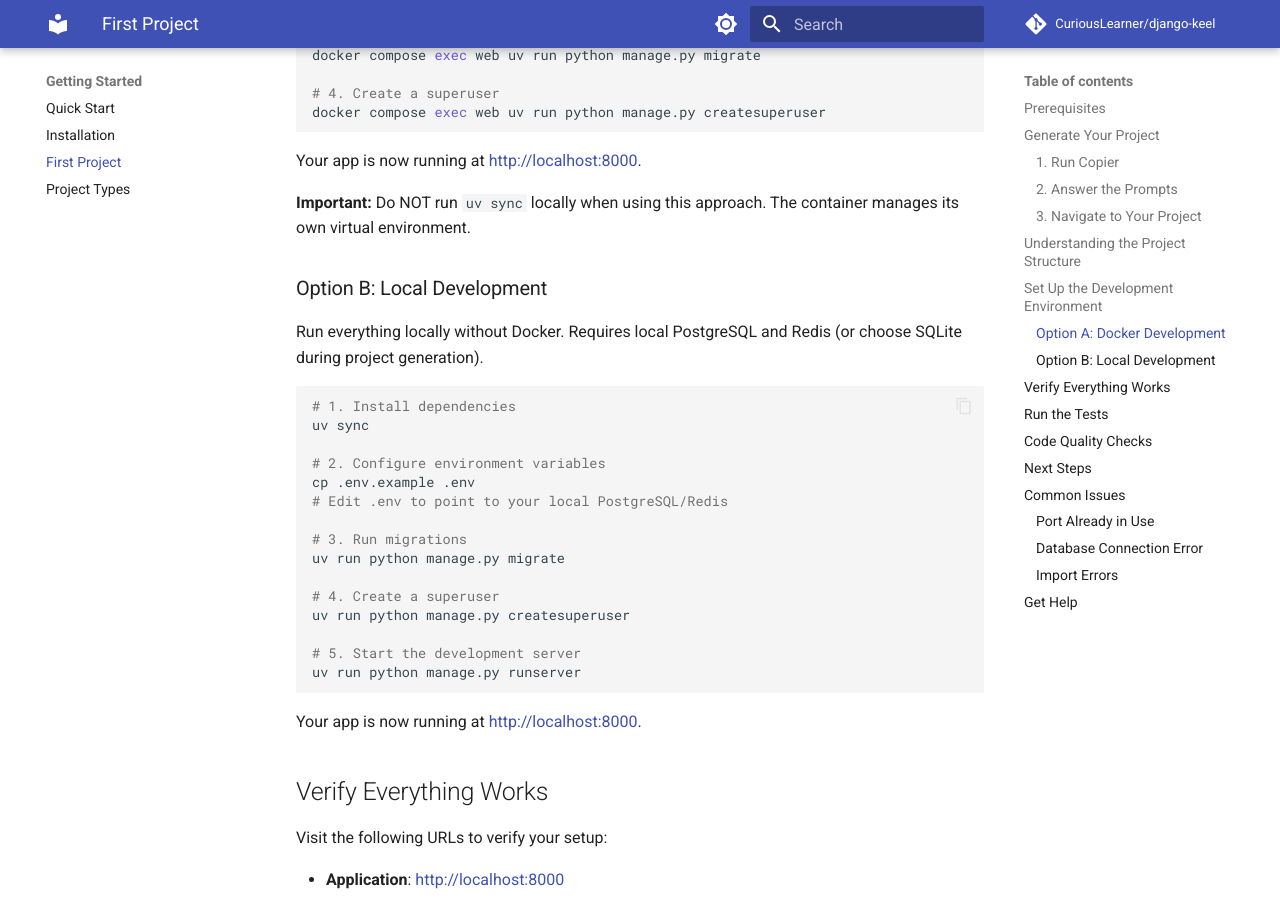
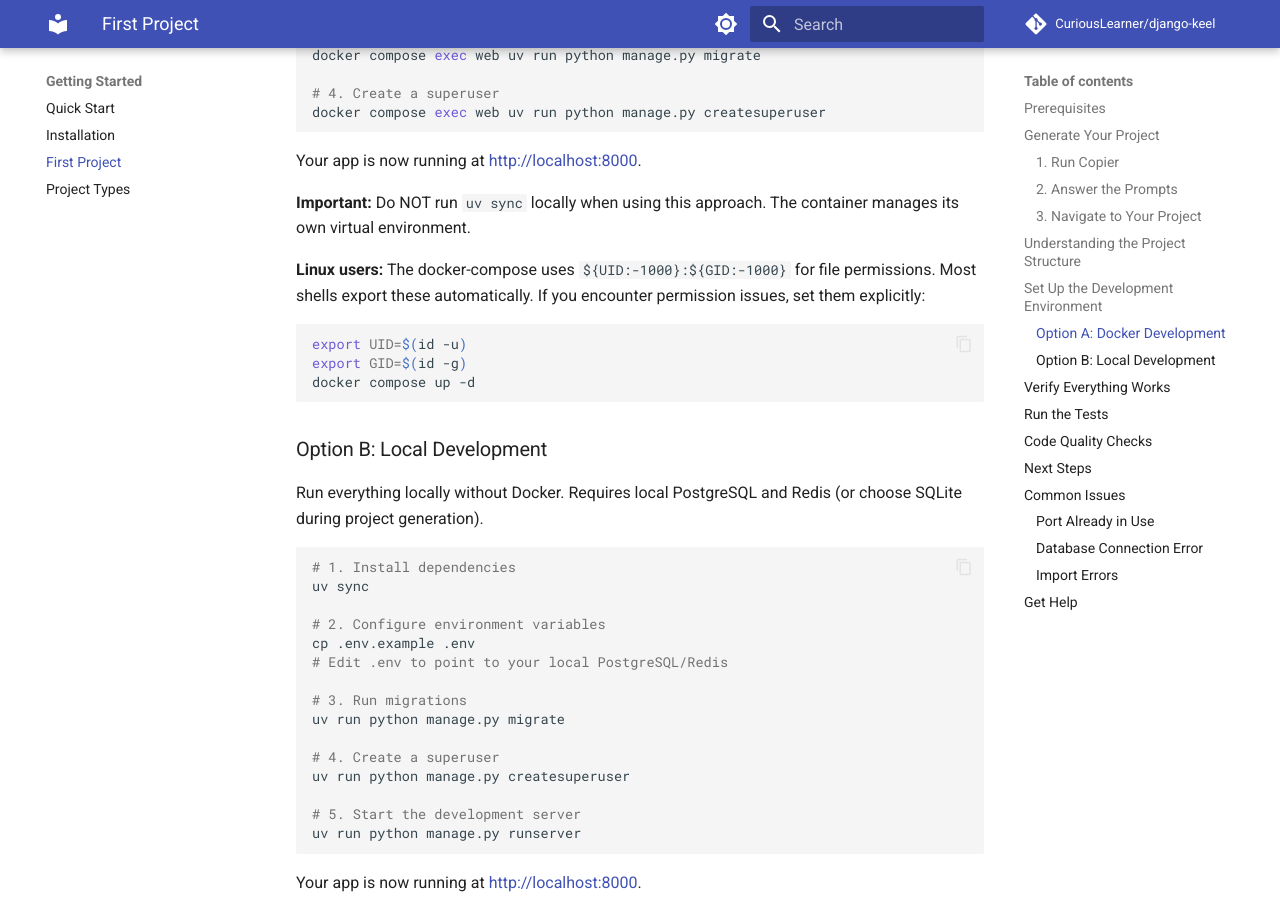
Before and after one commit to CuriousLearner/django-keel, an MkDocs documentation site: the page built from docs/getting-started/first-project.md, in a window 1280 px wide and 900 px high, scrolled down 2743 px. Built offline with MkDocs 1.6.1 and Material for MkDocs 9.7.7, drawn with Linux system fonts in a browser that asks for light colours; comment, search, counter and statistics services are not loaded; the version menu is left out.

Commit message:
Update docs

````diff
--- a/docs/getting-started/first-project.md
+++ b/docs/getting-started/first-project.md
@@ -131,6 +131,13 @@ Your app is now running at [http://localhost:8000](http://localhost:8000).
 
 **Important:** Do NOT run `uv sync` locally when using this approach. The container manages its own virtual environment.
 
+**Linux users:** The docker-compose uses `${UID:-1000}:${GID:-1000}` for file permissions. Most shells export these automatically. If you encounter permission issues, set them explicitly:
+```bash
+export UID=$(id -u)
+export GID=$(id -g)
+docker compose up -d
+```
+
 ### Option B: Local Development
 
 Run everything locally without Docker. Requires local PostgreSQL and Redis (or choose SQLite during project generation).
````
